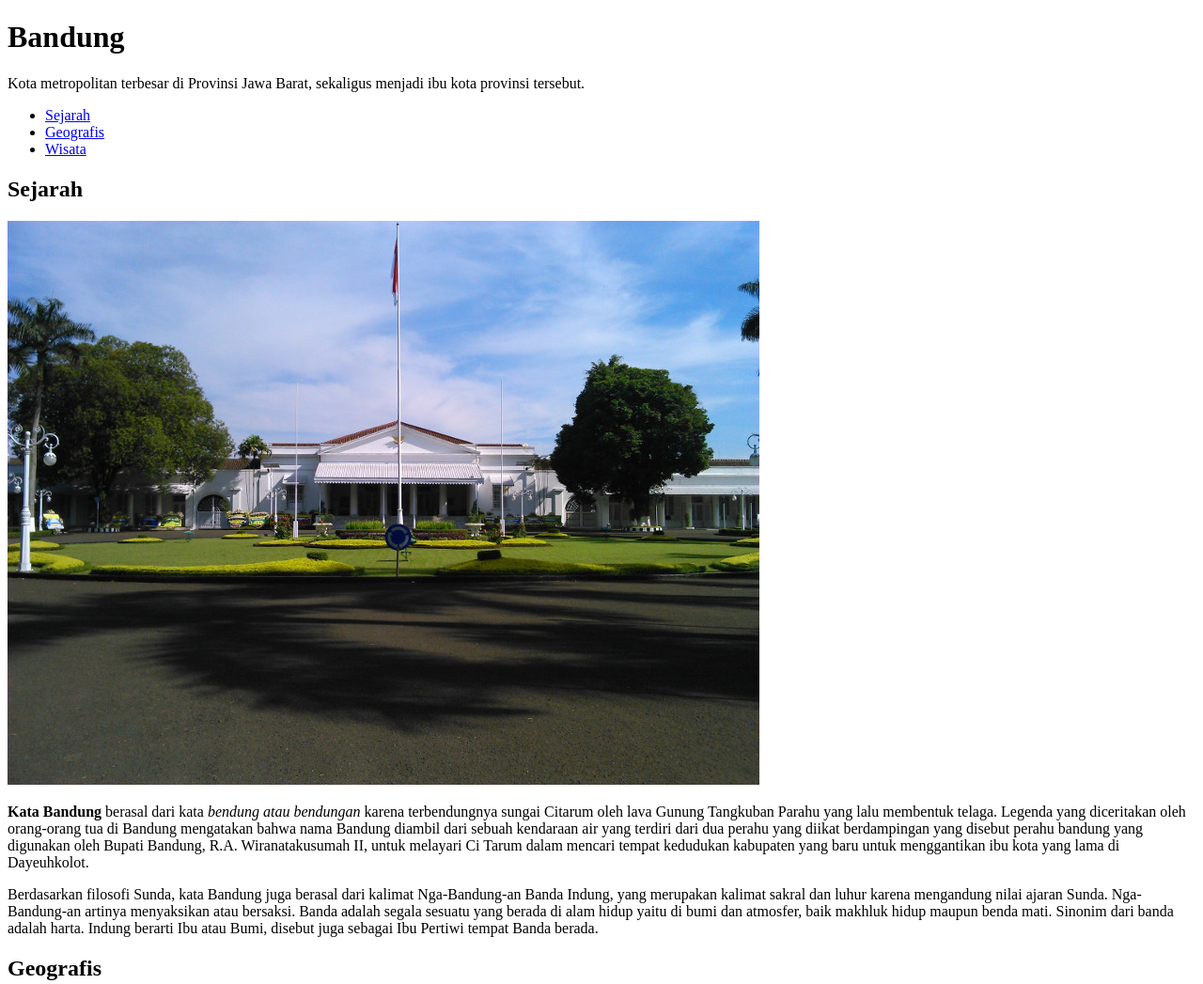
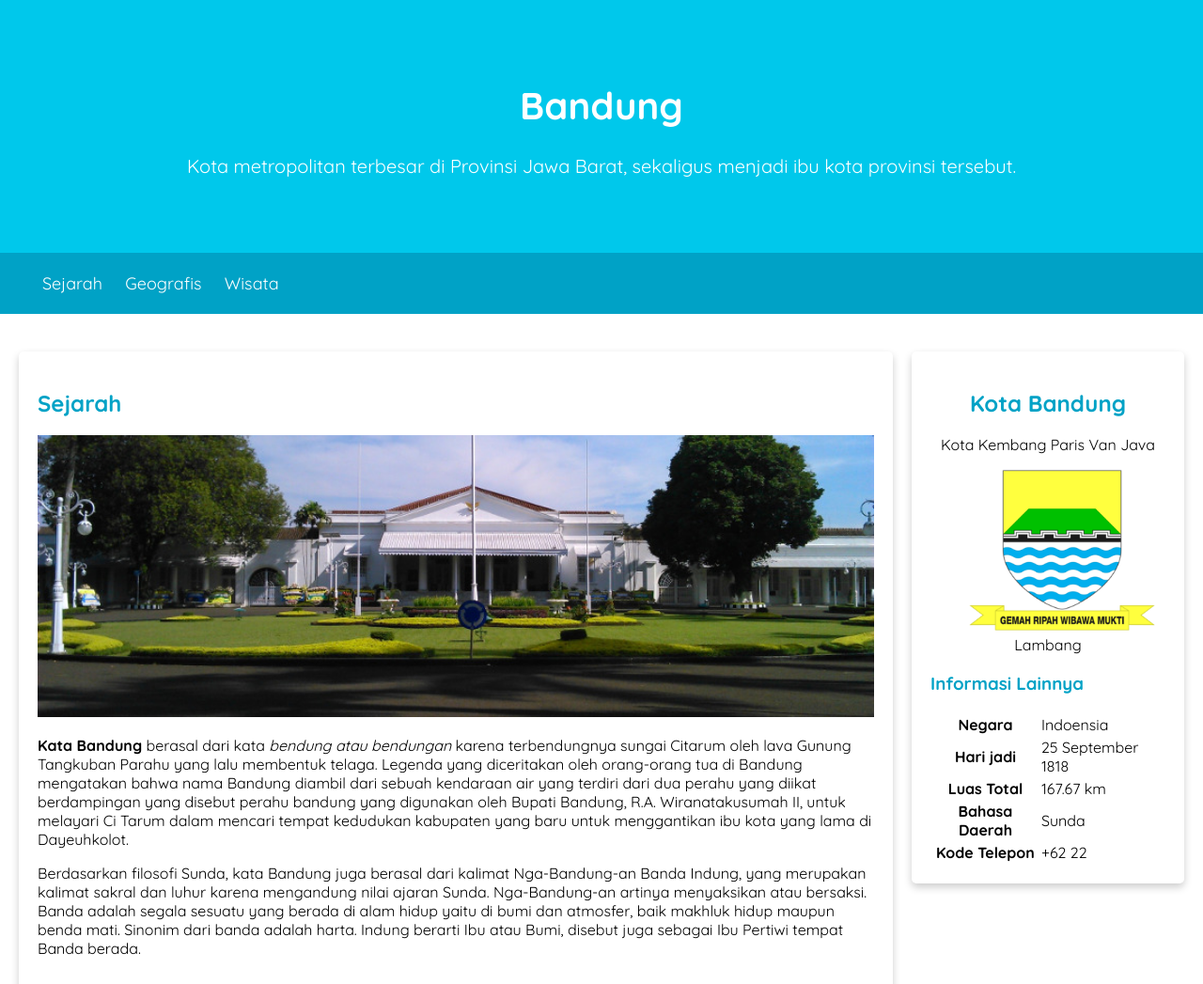
Before and after one commit to Sudirman-SK1B/Web-Dasar, a plain HTML site: page index.html in a window 1280 px wide. Shown: the top 1047 px of the page at 94% size. Drawn offline with Linux system fonts and the light colour scheme.

Commit message:
penambahan kode css dan elemen lainnya

```diff
--- /dev/null
+++ b/assets/styles/style.css
@@ -0,0 +1,108 @@
+body {
+    font-family: 'Quicksand', sans-serif;
+
+    margin: 0;
+    padding: 0;
+}
+
+h2, h3 {
+    color: #00a2c6;
+}
+
+
+footer {
+    padding: 20px;
+    color: white;
+    background-color: #00a2c6;
+    text-align: center;
+    font-weight: bold;
+}
+
+nav a {
+    font-size: 18px;
+    font-weight: 400;
+    text-decoration: none;
+
+    color: white;
+}
+
+nav a:hover {
+    font-weight: bold;
+}
+
+.profile header {
+    text-align: center;
+}
+
+.featured-image {
+    width: 100%;
+    max-height: 300px;
+    object-fit: cover;
+    object-position: center;
+}
+
+.profile img {
+    width: 200px;
+}
+
+.card {
+    box-shadow: 0 4px 8px 0 rgba(0,0,0,0.2);
+    border-radius: 5px;
+
+    padding: 20px;
+    margin-top: 20px;
+}
+
+.jumbotron {
+    font-size: 20px;
+    padding: 60px;
+    background-color: #00c8eb;
+    text-align: center;
+    color: white;
+}
+
+nav li {
+    display: inline;
+    list-style-type: none;
+    margin-right: 20px;
+}
+
+nav {
+    background-color: #00a2c6;
+    padding: 5px;
+
+    position: sticky;
+    top: 0;
+}
+
+main {
+    padding: 20px;
+    overflow: auto;
+}
+
+#content {
+    float: left;
+    width: 75%;
+}
+
+aside {
+    float: right;
+    width: 25%;
+    padding-left: 20px;
+}
+
+header {
+    display: inline;
+}
+
+@media screen and (max-width: 1000px) {
+    #content, aside {
+        width: 100%;
+        padding: 0;
+    }
+}
+
+
+* {
+    box-sizing: border-box;
+}
--- a/index.html
+++ b/index.html
@@ -1,15 +1,24 @@
 <!DOCTYPE html>
 <html>
-  <head><meta charset="utf-8">
+  <head>
+    <meta charset="utf-8">
+    <meta name="viewport" content="width=device-width, initial-scale=1.0" />
     <title>Halaman Profil Bandung</title>
+    <link rel="stylesheet" href="assets/styles/style.css">
+
+    <link rel="preconnect" href="https://fonts.googleapis.com">
+    <link rel="preconnect" href="https://fonts.gstatic.com" crossorigin>
+    <link href="https://fonts.googleapis.com/css2?family=Quicksand:wght@400;700&display=swap" rel="stylesheet">
   </head>
 
     <body>
       <header>
-      <h1>Bandung</h1>
-      <p>
-      Kota metropolitan terbesar di Provinsi Jawa Barat, sekaligus menjadi ibu kota provinsi tersebut.
-      <p>
+        <div class="jumbotron">
+        <h1>Bandung</h1>
+        <p>
+        Kota metropolitan terbesar di Provinsi Jawa Barat, sekaligus menjadi ibu kota provinsi tersebut.
+        <p>
+      </div>
 
         <nav>
           <ul>
@@ -28,9 +37,9 @@
 
     <main>
       <div id="content">
-        <article id="sejarah">
+        <article id="sejarah" class="card">
           <h2 id="sejarah">Sejarah</h2>
-          <img src="assets/image/history.jpg" alt="Sejarah" />
+          <img src="assets/image/history.jpg" alt="Sejarah" class="featured-image"/>
           <p>
           <b>Kata Bandung</b> berasal dari kata <i>bendung atau bendungan</i> karena terbendungnya sungai Citarum oleh lava Gunung Tangkuban Parahu yang lalu membentuk telaga. Legenda yang diceritakan oleh orang-orang tua di Bandung mengatakan bahwa nama Bandung diambil dari sebuah kendaraan air yang terdiri dari dua perahu yang diikat berdampingan yang disebut perahu bandung yang digunakan oleh Bupati Bandung, R.A. Wiranatakusumah II, untuk melayari Ci Tarum dalam mencari tempat kedudukan kabupaten yang baru untuk menggantikan ibu kota yang lama di Dayeuhkolot.
           </p>
@@ -40,9 +49,9 @@
           </p>
         </article>
 
-        <article id="geografis">
+        <article id="geografis" class="card">
           <h2 id="geografis">Geografis</h2>
-          <img src="assets/image/geografis.jpg" alt="Geografis" />
+          <img src="assets/image/geografis.jpg" alt="Geografis" class="featured-image"/>
           <p>
           Kota Bandung dikelilingi oleh pegunungan, sehingga bentuk morfologi wilayahnya bagaikan sebuah mangkok raksasa, secara geografis kota ini terletak di tengah-tengah provinsi Jawa Barat, serta berada pada ketinggian ±768 m di atas permukaan laut, dengan titik tertinggi di berada di sebelah utara dengan ketinggian 1.050 meter di atas permukaan laut dan sebelah selatan merupakan kawasan rendah dengan ketinggian 675 meter di atas permukaan laut.
           </p>
@@ -52,7 +61,7 @@
           </p>
         </article>
 
-        <article id="wisata">
+        <article id="wisata" class="card">
           <h2 id="wisata">Wisata</h2>
           <p>
           Sejak dibukanya Jalan Tol Cipularang, kota Bandung telah menjadi tujuan utama dalam menikmati liburan akhir pekan terutama dari masyarakat yang berasal dari Jakarta sekitarnya. Selain menjadi kota wisata belanja, kota Bandung juga dikenal dengan sejumlah besar bangunan lama berarsitektur peninggalan Belanda.
@@ -60,7 +69,7 @@
 
           <section>
             <h3>Farm House Lembang</h3>
-            <img src="assets/image/farm-house.jpg" alt="Farm House" />
+            <img src="assets/image/farm-house.jpg" alt="Farm House" class="featured-image"/>
             <p>
             Berada di jalur utama Bandung-Lembang, Farm House menjadi objek wisata yang tidak pernah sepi pengunjung. Selain karena letaknya strategis, kawasan ini juga menghadirkan nuansa wisata khas Eropa. Semua itu diterapkan dalam bentuk spot swafoto Instagramable.
             </p>
@@ -68,7 +77,7 @@
 
           <section>
             <h3>Observatorium Bosscha</h3>
-            <img src="assets/image/bosscha.jpg" alt="Bosscha" />
+            <img src="assets/image/bosscha.jpg" alt="Bosscha" class="featured-image"/>
             <p>
             Memiliki beberapa teleskop, antara lain, Refraktor Ganda Zeiss, Schmidt Bimasakti, Refraktor Bamberg, Cassegrain GOTO, dan Teleskop Surya. Refraktor Ganda Zeiss adalah jenis teleskop terbesar untuk meneropong bintang. Benda ini diletakkan pada atap kubah sehingga saat teropong digunakan, atap tersebut harus dibuka. Observatorium Bosscha boleh dikunjungi oleh siapa pun, tanpa tiket. Namun, bagi yang ingin menggunakan teleskop Zeiss, wajib mendaftarkan diri. Untuk instansi atau lembaga pendidikan, diberikan jadwal hari Selasa sampai Jumat. Sementara itu, kunjungan individu dibuka setiap hari Sabtu.
             </p>
@@ -77,7 +86,7 @@
       </div>
 
       <aside>
-        <article>
+        <article class="profile card">
           <header>
             <h2>Kota Bandung</h2>
             <p>Kota Kembang Paris Van Java</p>
```
